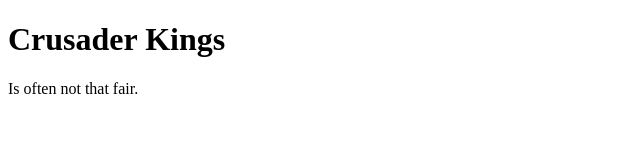
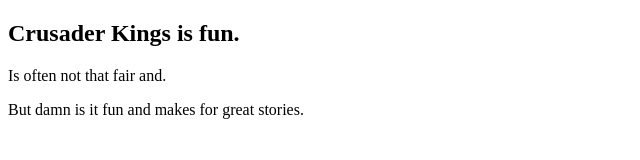
Before and after one commit to Cornday/lab2, a plain HTML site: page Index.html in a window 1280 px wide. Shown: the whole page, without its empty margins (0-640 px from the left). Drawn offline with Linux system fonts and the light colour scheme.

Commit message:
Here I go again on my own.

```diff
--- a/Index.html
+++ b/Index.html
@@ -6,7 +6,8 @@
     <meta name="description" content="test site">
   </head>
   <body>
-    <h1>Crusader Kings</h1>
-    <p>Is often not that fair.</p>
+      <h2>Crusader Kings is fun.</h2>
+      <p>Is often not that fair and.</p>
+      <p>But damn is it fun and makes for great stories.</p>
   </body>
 </html>
```
